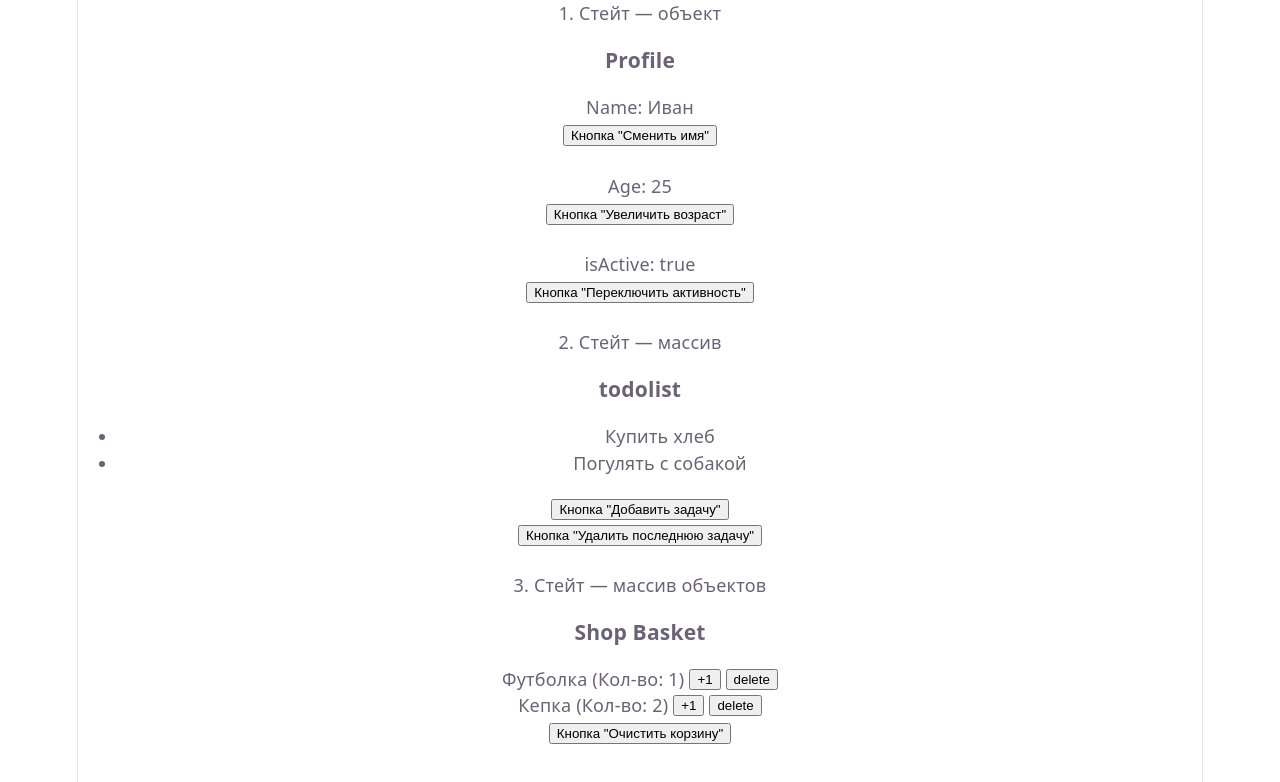
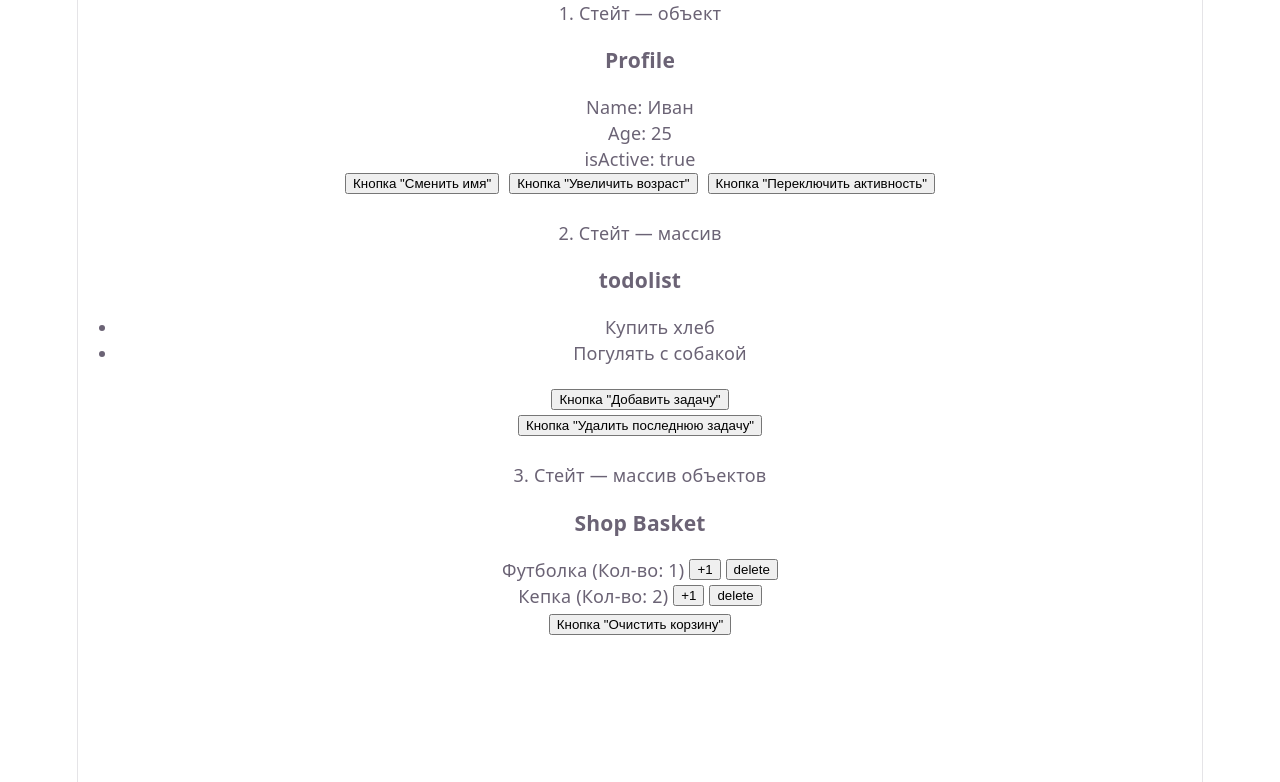
Before and after one commit to yermalovichsviataslau/rrr, a React (Vite) app: page / in a window 1280 px wide. Shown: the top 782 px of the page. Built offline with nearby package versions, Linux system fonts and the light colour scheme.

Commit message:
Optimization__memo_lazy_useMemo_useCallback_Suspense_Profiler

```diff
--- /dev/null
+++ b/src/components/CardItem.jsx
@@ -0,0 +1,23 @@
+import { memo } from "react";
+
+const CardItem = ({id, title, count, addItem, deleteItem}) => {
+  return (
+    <div
+      key={id}
+      style={{
+        display: "flex",
+        justifyContent: "center",
+        alignItems: "center",
+        gap: "5px",
+      }}
+    >
+      <p>
+        {title} (Кол-во: {count})
+      </p>
+      <button onClick={() => addItem(id)}>+1</button>
+      <button onClick={() => deleteItem(id)}>delete</button>
+    </div>
+  );
+};
+
+export default memo(CardItem);
--- a/src/components/Profile.jsx
+++ b/src/components/Profile.jsx
@@ -1,4 +1,5 @@
 import { useState } from "react";
+import UserInfo from "./UserInfo";
 
 function Profile() {
   const [user, setUser] = useState({
@@ -14,35 +15,36 @@ function Profile() {
     }));
   };
 
-  const increaseAge = ()=>{
-    setUser((prevUser)=>({
+  const increaseAge = () => {
+    setUser((prevUser) => ({
       ...prevUser,
-      age: prevUser.age + 1
-    }))
-  }
+      age: prevUser.age + 1,
+    }));
+  };
   const chacgeActive = () => {
-    setUser((prevUser)=>({
+    setUser((prevUser) => ({
       ...prevUser,
-      isActive: !prevUser.isActive
-    }))
-  }
+      isActive: !prevUser.isActive,
+    }));
+  };
 
   return (
     <div className="">
       <h3>Profile</h3>
+      <UserInfo user={user} />
 
-      <p>Name: {user.name}</p>
-      <button onClick={changeName}>Кнопка "Сменить имя"</button>
-      <br />
-      <br />
-
-      <p>Age: {user.age}</p>
-      <button onClick={increaseAge}>Кнопка "Увеличить возраст"</button>
-      <br />
-      <br />
-
-      <p>isActive: {user.isActive ? 'true' : 'false'}</p>
-      <button onClick={chacgeActive}>Кнопка "Переключить активность"</button>
+      <div
+        style={{
+          display: "flex",
+          gap: "10px",
+          alignItems: "center",
+          justifyContent: "center",
+        }}
+      >
+        <button onClick={changeName}>Кнопка "Сменить имя"</button>
+        <button onClick={increaseAge}>Кнопка "Увеличить возраст"</button>
+        <button onClick={chacgeActive}>Кнопка "Переключить активность"</button>
+      </div>
     </div>
   );
 }
--- a/src/components/ShopBasket.jsx
+++ b/src/components/ShopBasket.jsx
@@ -1,4 +1,5 @@
-import { useState } from "react";
+import { useCallback, useState } from "react";
+import CardItem from "./CardItem";
 
 function ShopBasket() {
   const [cart, setCart] = useState([
@@ -6,51 +7,37 @@ function ShopBasket() {
     { id: 2, title: "Кепка", count: 2 },
   ]);
 
-  const style = {
-    display: "flex",
-    justifyContent: "center",
-    alignItems: "center",
-    gap: "5px",
-  };
-
-  const addOneItem = (id) => {
+  const addItem = useCallback((id) => {
     setCart((prevCart) =>
       prevCart.map((item) =>
-        item.id === id
-          ? { ...item, count: item.count + 1 }
-          : item
-      )
+        item.id === id ? { ...item, count: item.count + 1 } : item,
+      ),
     );
-  };
+  }, []);
 
-  const deleteItem = (id) => {
-    setCart((prevCart) =>
-      prevCart.filter((item) => item.id !== id)
-    );
-  };
+  const deleteItem = useCallback((id) => {
+    setCart((prevCart) => prevCart.filter((item) => item.id !== id));
+  }, []);
 
-    const clear = () => {
-    setCart([])
+  const clear = () => {
+    setCart([]);
   };
 
   return (
     <div>
       <h3>Shop Basket</h3>
-      {cart.map((item) => {
-        return (
-          <div key={item.id} style={style}>
-            <p>
-              {item.title} (Кол-во: {item.count})
-            </p>
-            <button onClick={() => addOneItem(item.id)}>+1</button>
-            <button onClick={() => deleteItem(item.id)}>delete</button>
-
-          </div>
-        );
-      })}
+      {cart.map((item) => (
+        <CardItem
+          key={item.id}
+          id={item.id}
+          title={item.title}
+          count={item.count}
+          addItem={addItem}
+          deleteItem={deleteItem}
+        />
+      ))}
       <button onClick={clear}>Кнопка "Очистить корзину"</button>
     </div>
-
   );
 }
 
--- /dev/null
+++ b/src/components/TaskItem.jsx
@@ -0,0 +1,7 @@
+import { memo } from "react";
+
+const TaskItem = ({ val }) => {
+  return <li>{val}</li>;
+};
+
+export default memo(TaskItem);
--- a/src/components/Todolist.jsx
+++ b/src/components/Todolist.jsx
@@ -1,4 +1,5 @@
 import { useState } from "react";
+import TaskItem from "./TaskItem";
 
 function Todolist() {
   const [tasks, setTasks] = useState(["Купить хлеб", "Погулять с собакой"]);
@@ -14,9 +15,10 @@ function Todolist() {
     <div className="">
       <h3>todolist</h3>
       <ul>
-        {tasks.map((item, index) => (
-          <li key={index}>{item}</li>
-        ))}
+        {tasks.map((val, index)=>{
+          return <TaskItem key={index} val={val} />
+        })}
+
       </ul>
 
       <button onClick={addTask}>Кнопка "Добавить задачу"</button>
--- /dev/null
+++ b/src/components/UserInfo.jsx
@@ -0,0 +1,16 @@
+import { memo } from "react"
+
+const UserInfo = ({user}) =>{
+
+  return(
+    <div>
+      <p>Name: {user.name}</p>
+      <p>Age: {user.age}</p>
+      <p>isActive: {user.isActive ? 'true' : 'false'}</p>
+    </div>
+  )
+}
+
+export default memo(UserInfo, (prevState, nextState)=>{
+  return prevState.user !== nextState.user
+})
```
